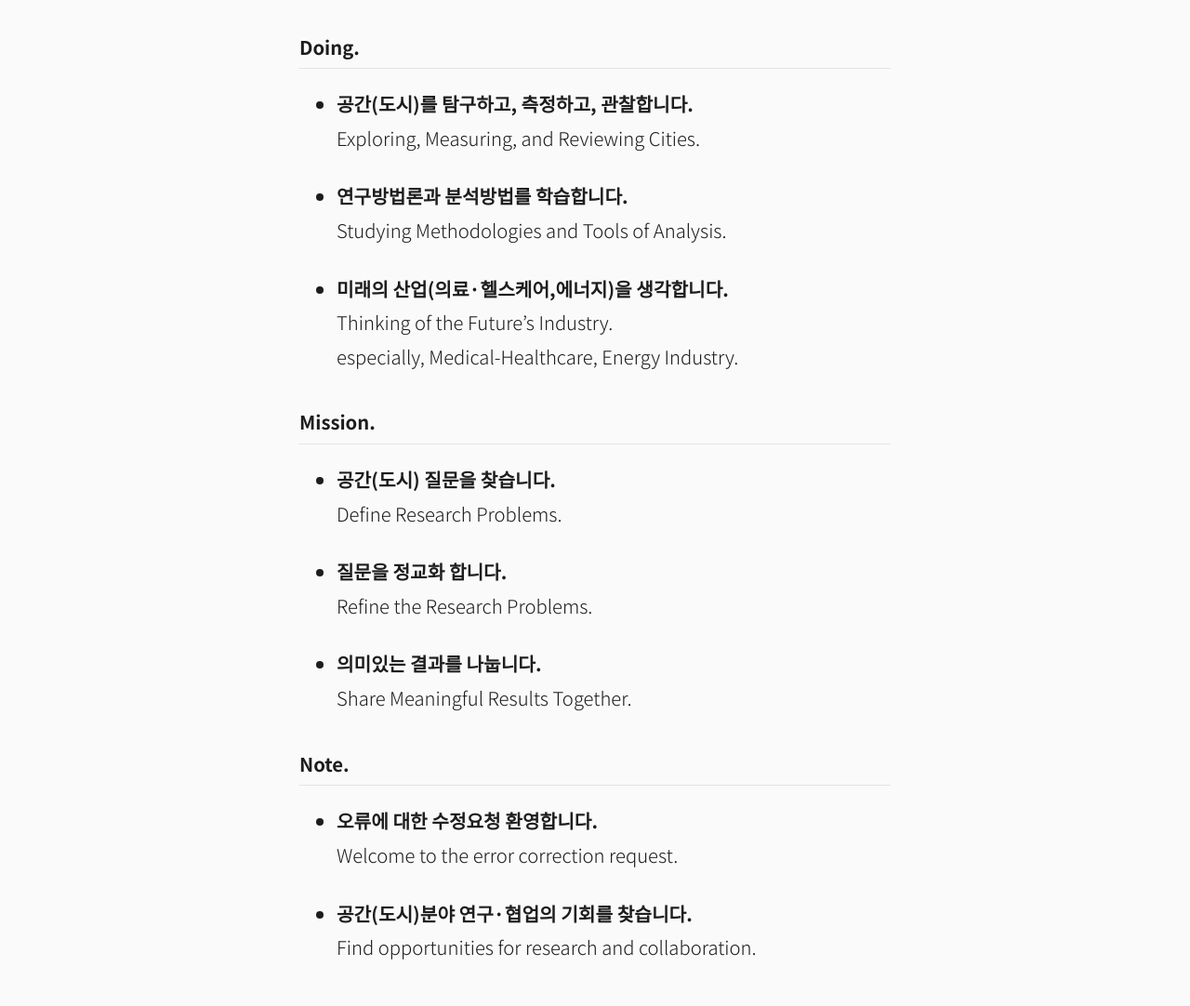
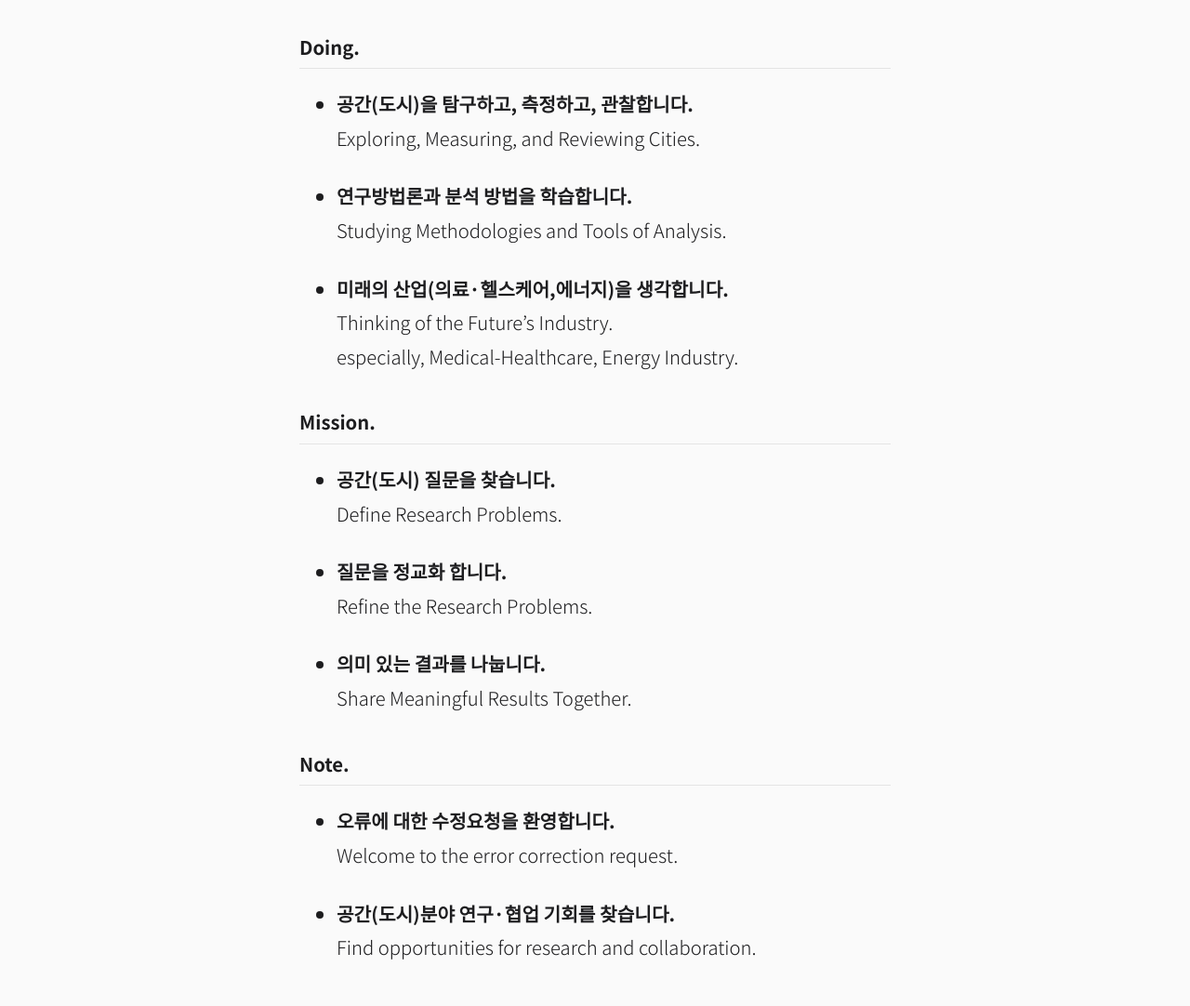
Before and after one commit to epplemint/epplemint.github.io, a Jekyll site: the page built from _pages/about.md, in a window 1280 px wide. Shown: the part 393-1475 px from the top of the page at 93% size. Built offline with Jekyll 4.4.1, drawn with Linux system fonts in a browser that asks for light colours; cached includes are drawn as plain includes; nearby versions of some CDN libraries.

Commit message:
Update about.md

```diff
--- a/_pages/about.md
+++ b/_pages/about.md
@@ -17,10 +17,10 @@ layout: single
 
 ### Doing.
 
-- <b>공간(도시)를 탐구하고, 측정하고, 관찰합니다.</b><br>
+- <b>공간(도시)을 탐구하고, 측정하고, 관찰합니다.</b><br>
   Exploring, Measuring, and Reviewing Cities.<br>
 
-- <b>연구방법론과 분석방법를 학습합니다.</b><br>
+- <b>연구방법론과 분석 방법을 학습합니다.</b><br>
   Studying Methodologies and Tools of Analysis.<br>
 
 - <b>미래의 산업(의료·헬스케어,에너지)을 생각합니다.</b><br>
@@ -36,15 +36,15 @@ layout: single
 - <b>질문을 정교화 합니다.</b><br>
   Refine the Research Problems.<br>
 
-- <b>의미있는 결과를 나눕니다.</b><br>
+- <b>의미 있는 결과를 나눕니다.</b><br>
   Share Meaningful Results Together.
 
 ### Note.
 
-- <b>오류에 대한 수정요청 환영합니다.</b><br>
+- <b>오류에 대한 수정요청을 환영합니다.</b><br>
   Welcome to the error correction request.<br>
 
-- <b>공간(도시)분야 연구·협업의 기회를 찾습니다.</b><br>
+- <b>공간(도시)분야 연구·협업 기회를 찾습니다.</b><br>
   Find opportunities for research and collaboration.<br>
 
 
```
